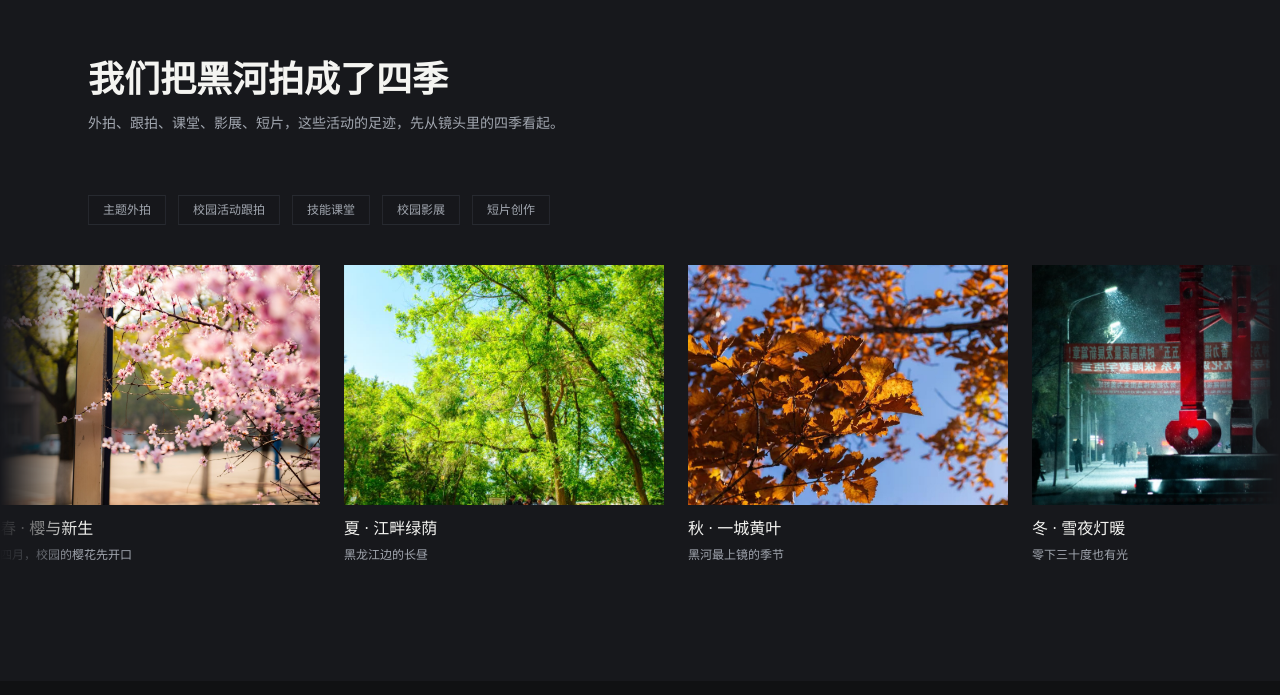
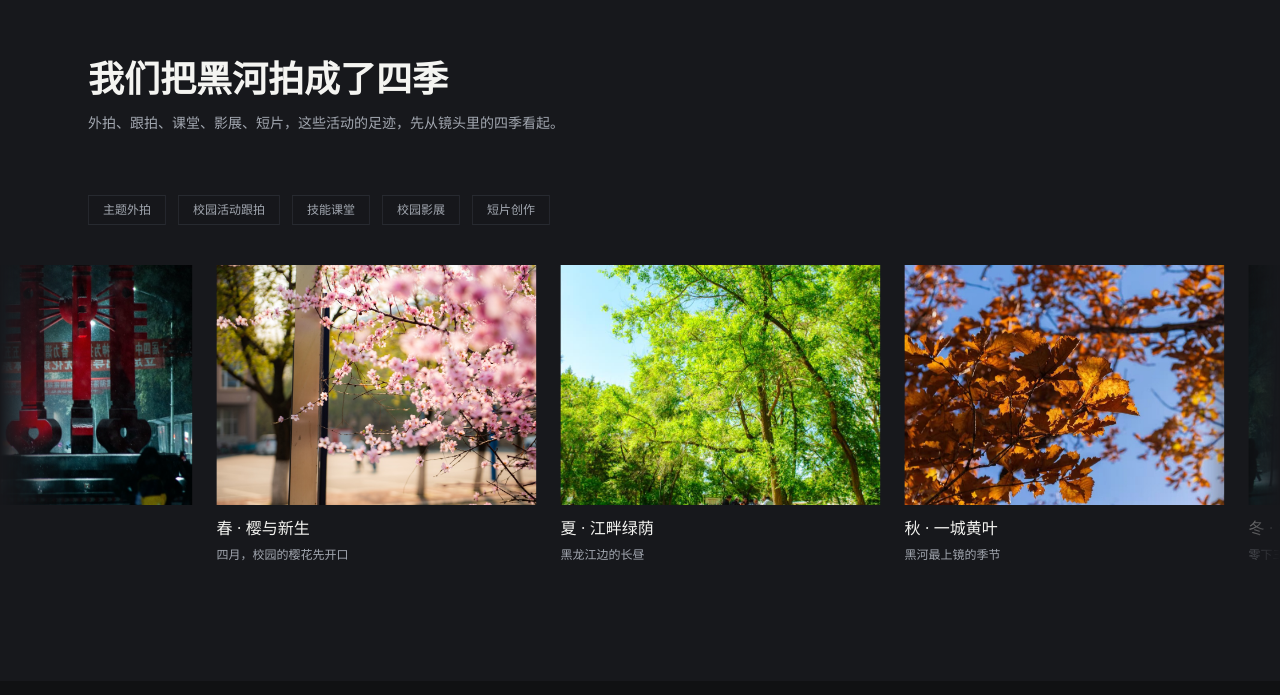
Before and after one commit to AdgaiWalker/jiaowai-shuying-landing, a React (Vite) app: page / in a window 1280 px wide. Shown: the part 5179-5874 px from the top of the page. Built offline with nearby package versions, Linux system fonts and the light colour scheme.

Commit message:
fix: SeasonMarquee 动画类名独立为 .season-track，避免被手机端媒体查询关停

```diff
--- a/src/components/SeasonMarquee.tsx
+++ b/src/components/SeasonMarquee.tsx
@@ -49,7 +49,7 @@ export function SeasonMarquee({ seasons }: { seasons: Season[] }) {
         aria-label="黑河四季作品"
       >
         <div
-          className="marquee-track flex w-max group-hover:[animation-play-state:paused]"
+          className="season-track flex w-max group-hover:[animation-play-state:paused]"
           style={{ animationDuration: "44s" }}
         >
           {row(false)}
--- a/src/styles/global.css
+++ b/src/styles/global.css
@@ -161,7 +161,24 @@ button[type="button"] {
     display: none;
   }
 }
-/* 手机端：活动类型标签行退化为静态可滑横条（照片带继续飘） */
+/* 四季照片带：独立动画名，不受标签跑马灯降噪影响 */
+@keyframes seasonSlide {
+  from {
+    transform: translateX(-50%);
+  }
+  to {
+    transform: translateX(0);
+  }
+}
+.season-track {
+  animation: seasonSlide 44s linear infinite;
+}
+@media (prefers-reduced-motion: reduce) {
+  .season-track {
+    animation: none;
+  }
+}
+/* 手机端：活动类型标签行退化为静态可滑横条（照片带继续飘，见 .season-track） */
 @media (max-width: 767px) {
   .marquee-track {
     animation: none;
```
